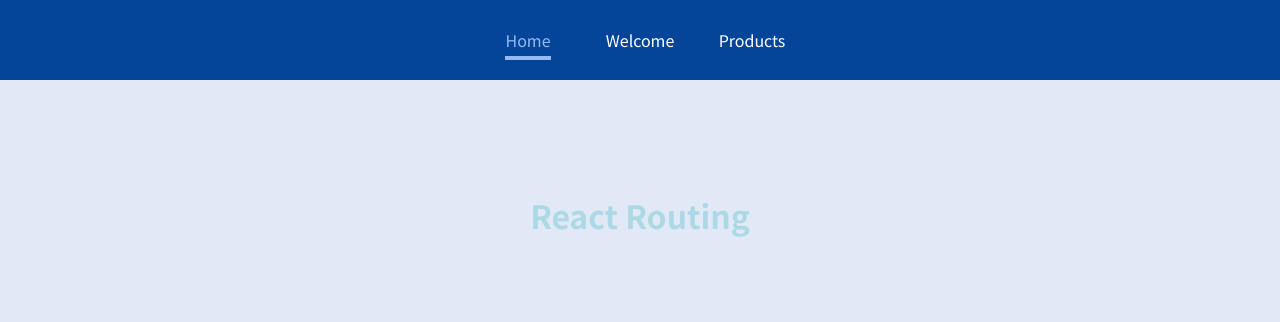
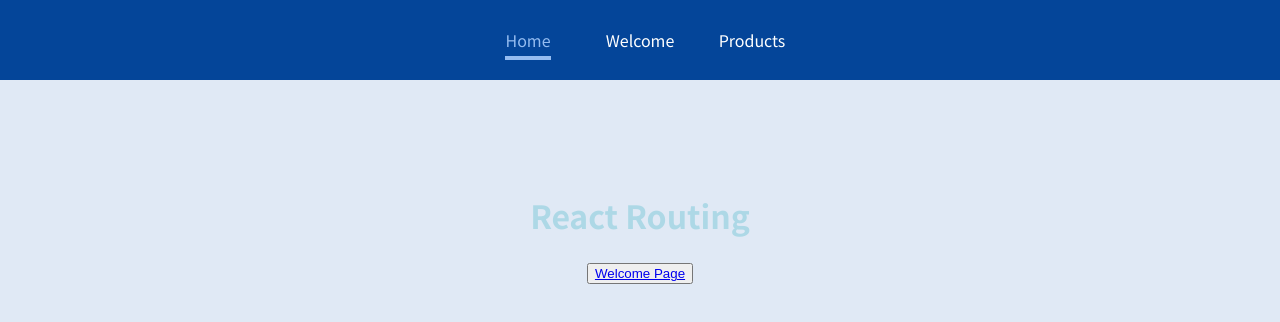
Before and after one commit to kinly19/Basic-multi-page-SPA-with-react-router, a React (Create React App) app: page / in a window 1280 px wide. Shown: the top 322 px of the page. Built offline with nearby package versions, Linux system fonts and the light colour scheme.

Commit message:
Landing.js/ProductDetails.js - add buttons for navigation

```diff
--- a/src/pages/Landing.js
+++ b/src/pages/Landing.js
@@ -1,8 +1,11 @@
+import { Link } from "react-router-dom";
+
 const Landing = (props) => {
   return (
     <div>
       <h1 style={{color: 'lightblue'}}>React Routing</h1>
       {props.children}
+      <button><Link to='/welcome'>Welcome Page</Link></button>
     </div>
   );
 };
--- a/src/pages/ProductDetail.js
+++ b/src/pages/ProductDetail.js
@@ -1,4 +1,5 @@
-import { useParams } from "react-router";
+import { useParams } from 'react-router';
+import { Link } from 'react-router-dom'
 
 // =============================== Notes ===============================
 // useParams - Returns an object of the params for the route rendered
@@ -22,6 +23,8 @@
       <h2>{objList[0].name}</h2>
       <p>{params.productId}</p>
       {/* <p>Page Params is {params.productId}</p> */}
+
+      <button><Link to='/products'>Back</Link></button>
     </section>
   );
 };
```
